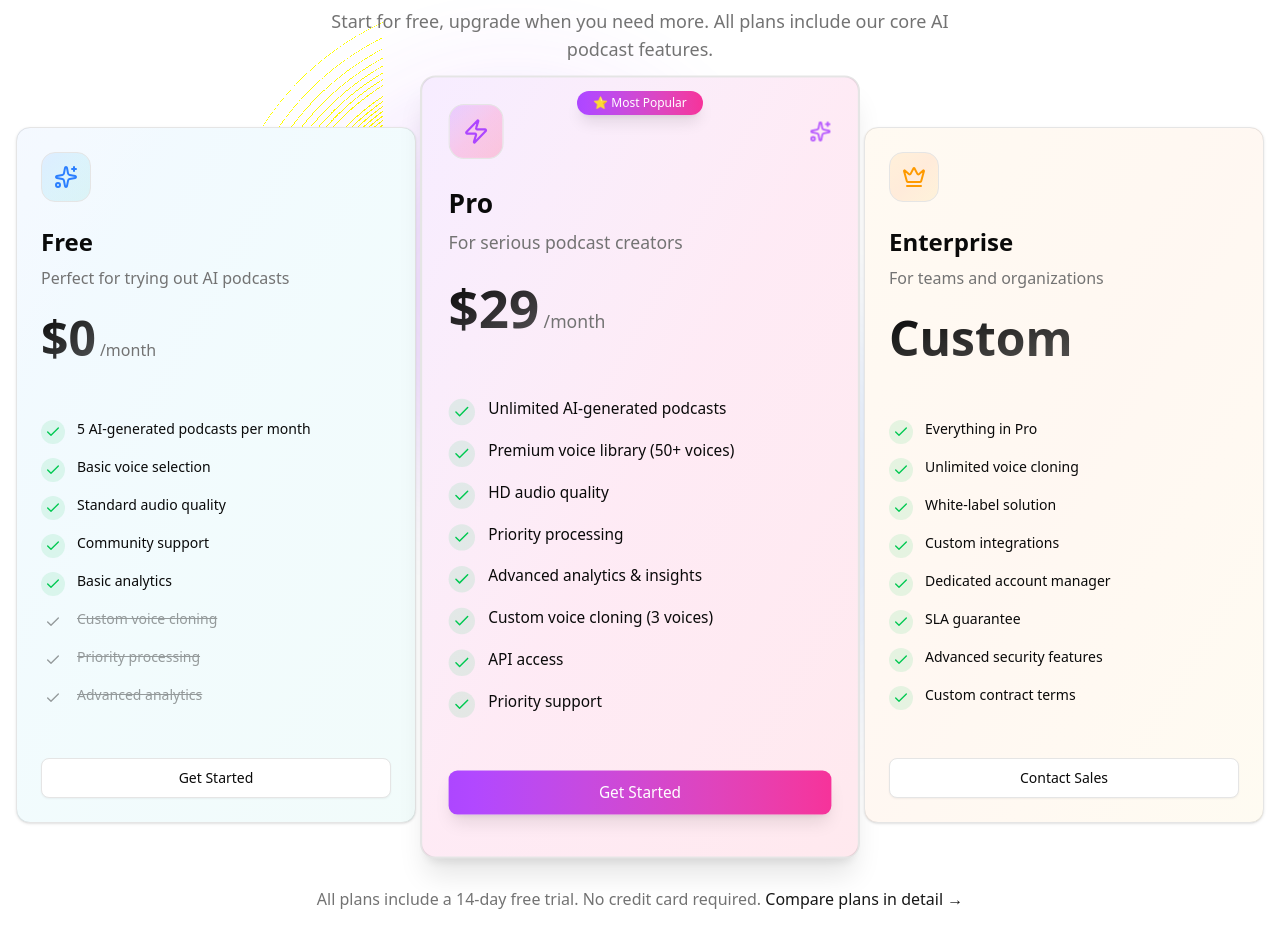
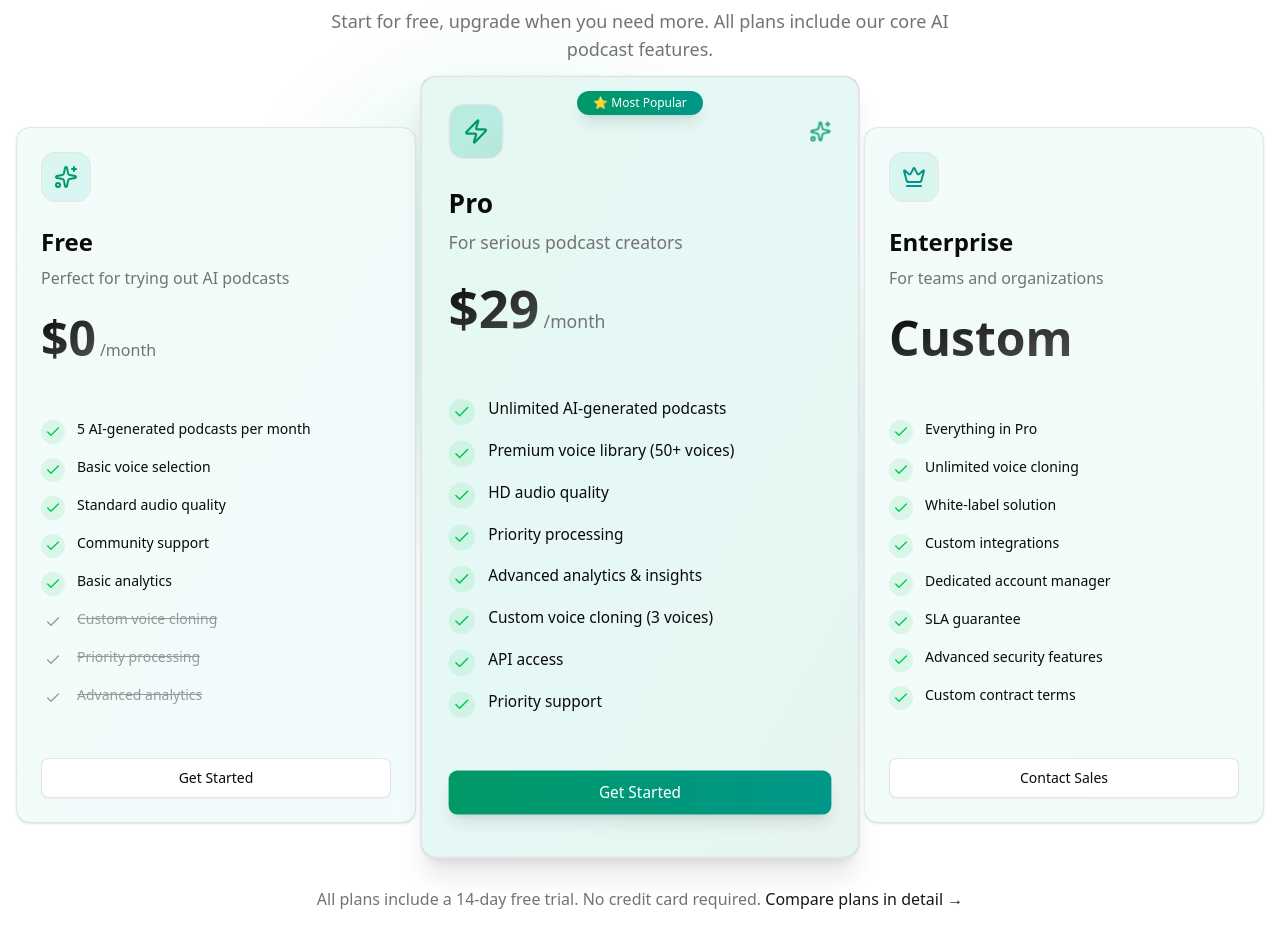
Before and after one commit to yousefeltrach/ai-podcast-saas, a Next.js app: page / in a window 1280 px wide. Shown: the part 2020-2968 px from the top of the page. Built offline with nearby package versions, Linux system fonts and the light colour scheme.

Commit message:
add pricing section component with multiple plans and update dependencies.

```diff
--- a/components/home/pricing-section.tsx
+++ b/components/home/pricing-section.tsx
@@ -21,9 +21,9 @@ const pricingPlans = [
             "Priority processing",
             "Advanced analytics",
         ],
-        gradient: "from-blue-500/10 via-cyan-500/10 to-teal-500/10",
-        borderGradient: "from-blue-500 via-cyan-500 to-teal-500",
-        iconColor: "text-blue-500",
+        gradient: "from-emerald-500/10 via-teal-500/10 to-cyan-500/10",
+        borderGradient: "from-emerald-500 via-teal-500 to-cyan-500",
+        iconColor: "text-emerald-600",
         buttonVariant: "outline" as const,
     },
     {
@@ -43,9 +43,9 @@ const pricingPlans = [
             "Priority support",
         ],
         notIncluded: [],
-        gradient: "from-purple-500/20 via-pink-500/20 to-rose-500/20",
-        borderGradient: "from-purple-500 via-pink-500 to-rose-500",
-        iconColor: "text-purple-500",
+        gradient: "from-emerald-500/20 via-teal-500/20 to-emerald-600/20",
+        borderGradient: "from-emerald-500 via-teal-500 to-emerald-600",
+        iconColor: "text-emerald-600",
         buttonVariant: "default" as const,
     },
     {
@@ -64,9 +64,9 @@ const pricingPlans = [
             "Custom contract terms",
         ],
         notIncluded: [],
-        gradient: "from-amber-500/10 via-orange-500/10 to-yellow-500/10",
-        borderGradient: "from-amber-500 via-orange-500 to-yellow-500",
-        iconColor: "text-amber-500",
+        gradient: "from-teal-500/10 via-emerald-500/10 to-green-500/10",
+        borderGradient: "from-teal-500 via-emerald-500 to-green-500",
+        iconColor: "text-teal-600",
         buttonVariant: "outline" as const,
     },
 ];
@@ -76,8 +76,8 @@ export default function PricingSection() {
         <section className="py-24 px-4 relative overflow-hidden">
             {/* Background decoration */}
             <div className="absolute inset-0 -z-10 overflow-hidden">
-                <div className="absolute top-1/4 left-1/4 w-96 h-96 bg-purple-500/20 rounded-full blur-3xl animate-pulse" />
-                <div className="absolute bottom-1/4 right-1/4 w-96 h-96 bg-blue-500/20 rounded-full blur-3xl animate-pulse delay-1000" />
+                <div className="absolute top-1/4 left-1/4 w-96 h-96 bg-emerald-500/20 rounded-full blur-3xl animate-pulse" />
+                <div className="absolute bottom-1/4 right-1/4 w-96 h-96 bg-teal-500/20 rounded-full blur-3xl animate-pulse delay-1000" />
             </div>
 
             <div className="max-w-7xl mx-auto">
@@ -106,7 +106,7 @@ export default function PricingSection() {
                                 {/* Popular Badge */}
                                 {plan.popular && (
                                     <div className="absolute -top-5 left-0 right-0 flex justify-center z-10">
-                                        <Badge className="bg-gradient-to-r from-purple-500 to-pink-500 text-white border-0 px-4 py-1 shadow-lg">
+                                        <Badge className="bg-gradient-to-r from-emerald-600 to-teal-600 text-white border-0 px-4 py-1 shadow-lg">
                                             ⭐ Most Popular
                                         </Badge>
                                     </div>
@@ -114,8 +114,8 @@ export default function PricingSection() {
 
                                 <Card
                                     className={`relative h-full transition-all duration-300 hover:shadow-2xl hover:-translate-y-2 ${plan.popular
-                                            ? 'border-2 shadow-xl scale-105 md:scale-110'
-                                            : 'hover:border-primary/50'
+                                        ? 'border-2 shadow-xl scale-105 md:scale-110'
+                                        : 'hover:border-primary/50'
                                         }`}
                                 >
                                     {/* Gradient Border Effect */}
@@ -134,7 +134,7 @@ export default function PricingSection() {
                                                 <Icon className={`w-6 h-6 ${plan.iconColor}`} />
                                             </div>
                                             {plan.popular && (
-                                                <Sparkles className="w-5 h-5 text-purple-500 animate-pulse" />
+                                                <Sparkles className="w-5 h-5 text-emerald-600 animate-pulse" />
                                             )}
                                         </div>
                                         <div>
@@ -180,8 +180,8 @@ export default function PricingSection() {
                                         <Button
                                             variant={plan.buttonVariant}
                                             className={`w-full ${plan.popular
-                                                    ? 'bg-gradient-to-r from-purple-500 to-pink-500 hover:from-purple-600 hover:to-pink-600 text-white border-0 shadow-lg'
-                                                    : ''
+                                                ? 'bg-gradient-to-r from-emerald-600 to-teal-600 hover:from-emerald-500 hover:to-teal-500 text-white border-0 shadow-lg'
+                                                : ''
                                                 }`}
                                             size="lg"
                                         >
--- a/package.json
+++ b/package.json
@@ -28,6 +28,7 @@
     "@types/react": "^19",
     "@types/react-dom": "^19",
     "babel-plugin-react-compiler": "1.0.0",
+    "baseline-browser-mapping": "^2.8.32",
     "shadcn": "^3.5.0",
     "tailwindcss": "^4",
     "tw-animate-css": "^1.4.0",
```
Also changed, not shown: 1 other file (tests, documents, lock files or other folders).
